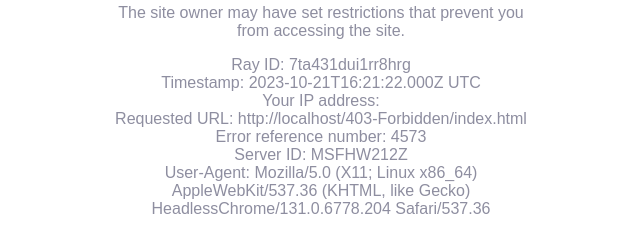
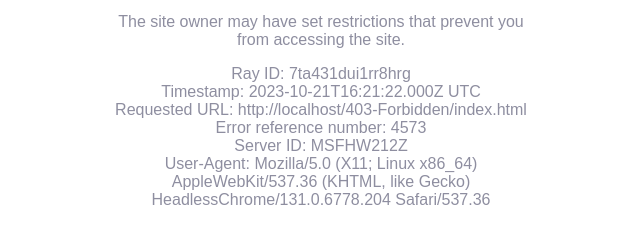
Before and after one commit to BnqDzj/bsblog-acces-denied, a plain HTML site: page 403-Forbidden/index.html in a window 1280 px wide. Shown: the part 378-630 px from the top of the page, without its empty margins (319-959 px from the left). Drawn offline with Linux system fonts and the light colour scheme; no server answers.

Commit message:
Update index.html

```diff
--- a/403-Forbidden/index.html
+++ b/403-Forbidden/index.html
@@ -1,4 +1,3 @@
-
 <html>
   <head>
     <style global>body{font-family:Arial,Helvetica,sans-serif}.container{align-items:center;display:flex;flex-direction:column;gap:2rem;height:100%;justify-content:center;width:100%}@keyframes enlarge-appear{0%{opacity:0;transform:scale(75%) rotate(-90deg)}to{opacity:1;transform:scale(100%) rotate(0deg)}}.logo{color:#8e8ea0}.scale-appear{animation:enlarge-appear .4s ease-out}@media (min-width:768px){.scale-appear{height:48px;width:48px}}.data:empty{display:none}.data{border-radius:5px;color:#8e8ea0;max-width:420px;text-align:center;width:100%}.data ul{list-style:none;padding:0}@media (prefers-color-scheme:dark){body{background-color:#343541}.logo{color:#acacbe}}</style>
@@ -11,13 +10,13 @@
   <h1>Access denied</h1>
   <p id="Domain">You do not have access to .</p><p>The site owner may have set restrictions that prevent you from accessing the site.</p>
   <ul class="cferror_details">
-    <li id="Ray_ID">Ray ID: </li>
-    <li id="Timestamp">Timestamp: </li>
-    <li id="IP">Your IP address: </li>
-    <li id="Requested_URL" class="XXX_no_wrap_overflow_hidden">Requested URL: </li>
+    <li id="Ray_ID"></li>
+    <li id="Timestamp"></li>
+    <li id="IP"></li>
+    <li id="Requested_URL" class="XXX_no_wrap_overflow_hidden"></li>
     <li id="Error_reference_number">Error reference number: 1020</li>
     <li id="Server_ID">Server ID: SA_0</li>
-    <li id="User_Agent">User-Agent: </li>
+    <li id="User_Agent"></li>
   </ul>
 </div>
 </div>
```
